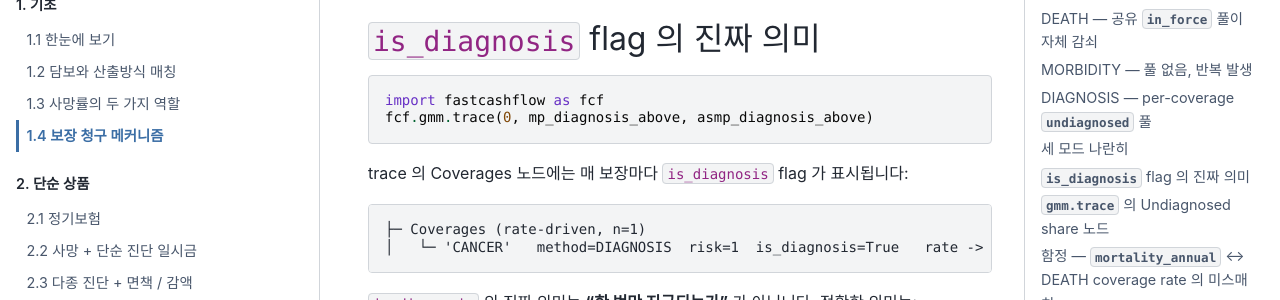
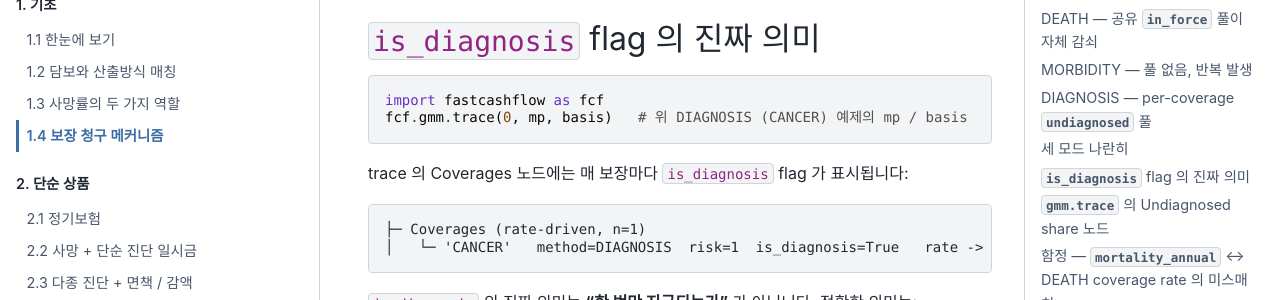
Before and after one commit to seokhoonj/fastcashflow, a Sphinx documentation site: the page built from docs/cookbook/basics/coverage-mechanics.md, in a window 1280 px wide and 900 px high, scrolled down 5748 px. Shown: the part 151-451 px from the top of the window. Built offline with Sphinx 7.4.7 and the PyData theme 0.15.4, drawn with Linux system fonts in a browser that asks for light colours.

Commit message:
docs: fix undefined names in the coverage-mechanics trace example
The trace snippet referenced `mp_diagnosis_above`/`asmp_diagnosis_above`,
which are never defined; point it at the `mp`/`basis` from the DIAGNOSIS
example just above so the block runs as written.

````diff
--- a/docs/cookbook/basics/coverage-mechanics.md
+++ b/docs/cookbook/basics/coverage-mechanics.md
@@ -267,7 +267,7 @@ DEATH 와 DIAGNOSIS 의 청구 시계열이 *글자 그대로 동일* 함에도
 
 ```python
 import fastcashflow as fcf
-fcf.gmm.trace(0, mp_diagnosis_above, asmp_diagnosis_above)
+fcf.gmm.trace(0, mp, basis)   # 위 DIAGNOSIS (CANCER) 예제의 mp / basis
 ```
 
 trace 의 Coverages 노드에는 매 보장마다 `is_diagnosis` flag 가 표시됩니다:
````
